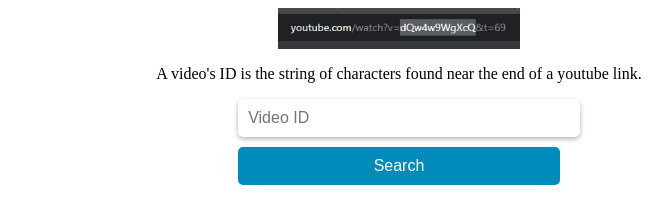
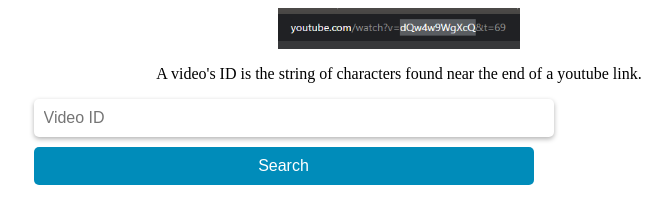
Before and after one commit to DonYall/songs, a plain HTML site: page index.html in a window 1280 px wide. Shown: the whole page, without its empty margins (241-913 px from the left). Drawn offline with Linux system fonts and the light colour scheme.

Commit message:
Update index.html

```diff
--- a/index.html
+++ b/index.html
@@ -46,7 +46,7 @@
   <div>
     <form onsubmit="search(); return false;">
       <input type="text" id="search-box" placeholder="Video ID">
-      <button type="submit" style="width: 100%;">Search</button>
+      <button type="submit" style="width: 500px;">Search</button>
     </form>
   </div>
   <div id="results"></div>
```
